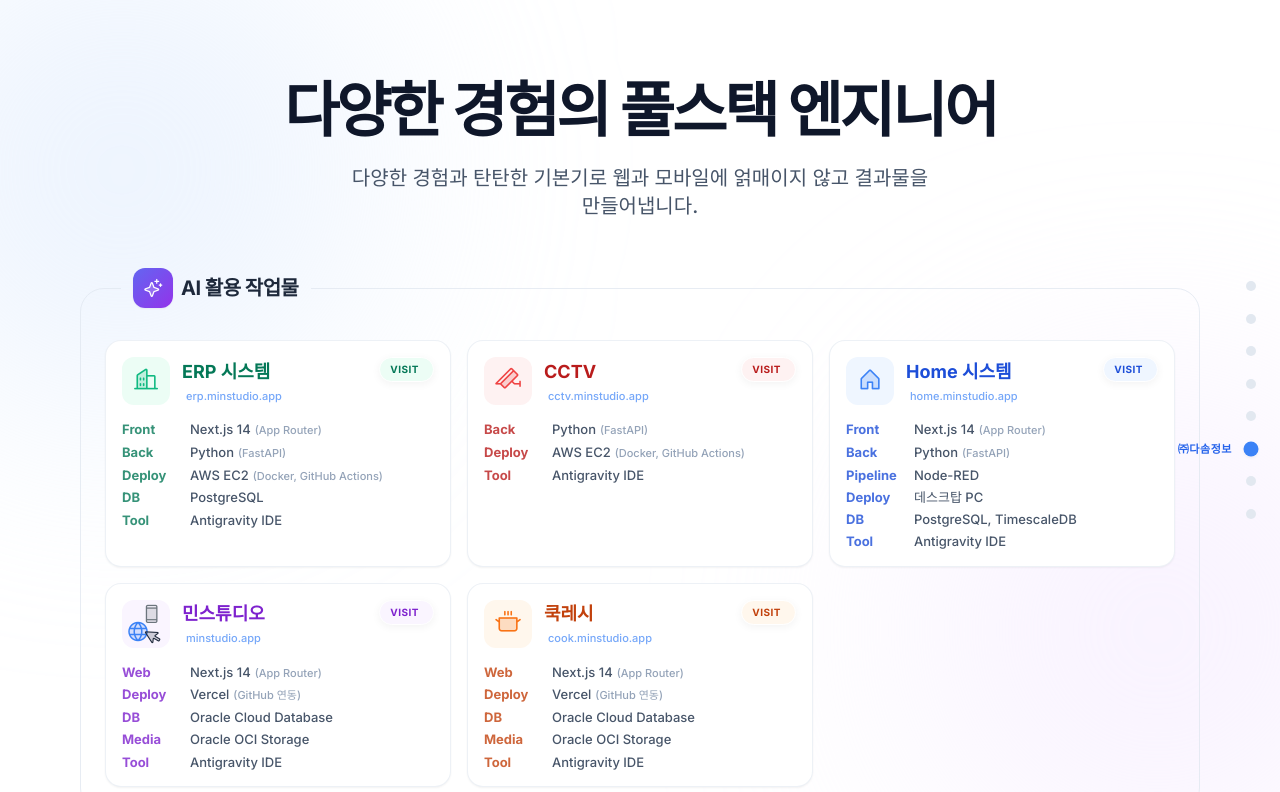
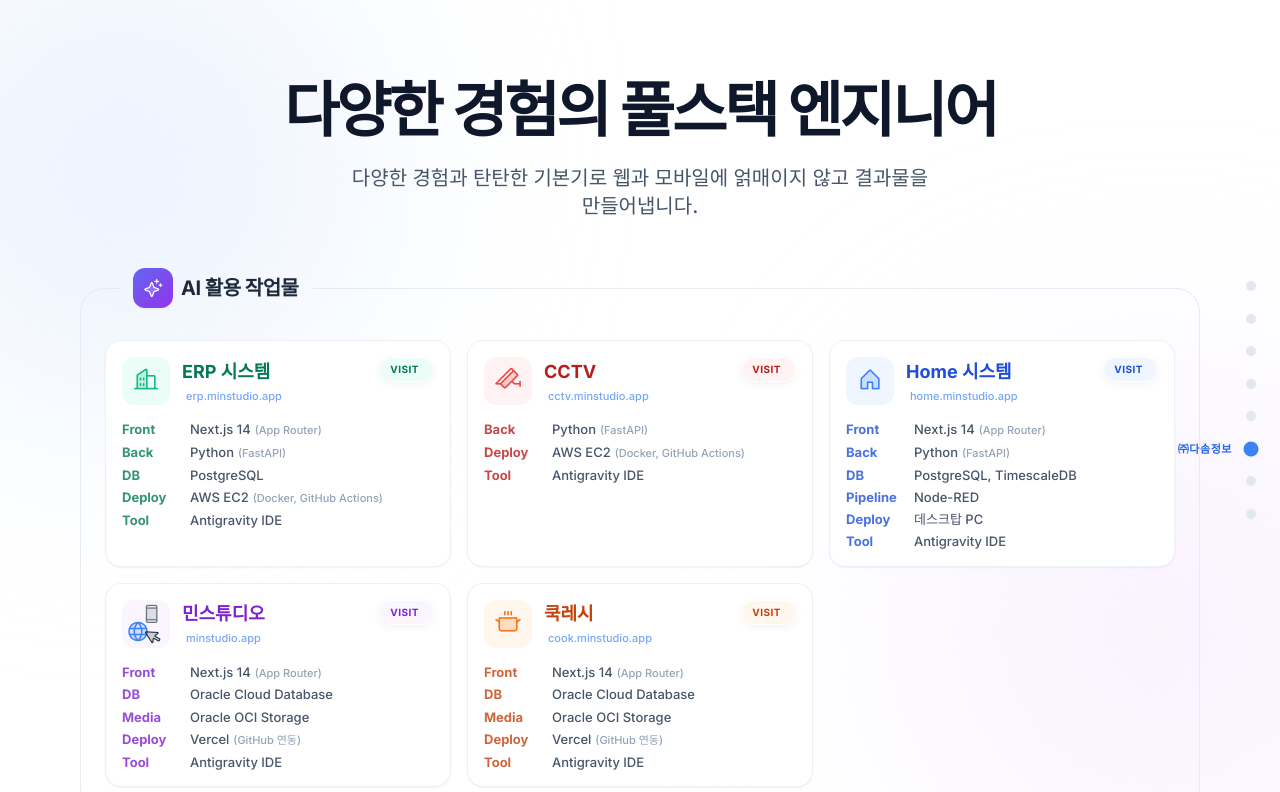
Before and after one commit to gyuminiai82/portfolio, a React (Vite) app: page / in a window 1280 px wide. Shown: the top 792 px of the page. Built offline with nearby package versions, Linux system fonts and the light colour scheme; a web font is replaced by a local one.

Commit message:
fix: AI 활용 작업물 내 카테고리(라벨) 이름 통일 및 출력 순서 정렬

```diff
--- a/src/components/AIWorks.jsx
+++ b/src/components/AIWorks.jsx
@@ -12,8 +12,8 @@ const aiWorksData = [
     items: [
       { label: "Front", value: "Next.js 14", sub: "(App Router)" },
       { label: "Back", value: "Python", sub: "(FastAPI)" },
+      { label: "DB", value: "PostgreSQL" },
       { label: "Deploy", value: "AWS EC2", sub: "(Docker, GitHub Actions)" },
-      { label: "DB", value: "PostgreSQL" },
       { label: "Tool", value: "Antigravity IDE" }
     ]
   },
@@ -42,9 +42,9 @@ const aiWorksData = [
     items: [
       { label: "Front", value: "Next.js 14", sub: "(App Router)" },
       { label: "Back", value: "Python", sub: "(FastAPI)" },
+      { label: "DB", value: "PostgreSQL, TimescaleDB" },
       { label: "Pipeline", value: "Node-RED" },
       { label: "Deploy", value: "데스크탑 PC" },
-      { label: "DB", value: "PostgreSQL, TimescaleDB" },
       { label: "Tool", value: "Antigravity IDE" }
     ]
   },
@@ -63,10 +63,10 @@ const aiWorksData = [
     textDark: "text-purple-700",
     iconColor: "#a855f7",
     items: [
-      { label: "Web", value: "Next.js 14", sub: "(App Router)" },
-      { label: "Deploy", value: "Vercel", sub: "(GitHub 연동)" },
+      { label: "Front", value: "Next.js 14", sub: "(App Router)" },
       { label: "DB", value: "Oracle Cloud Database" },
       { label: "Media", value: "Oracle OCI Storage" },
+      { label: "Deploy", value: "Vercel", sub: "(GitHub 연동)" },
       { label: "Tool", value: "Antigravity IDE" }
     ]
   },
@@ -79,10 +79,10 @@ const aiWorksData = [
     textDark: "text-orange-700",
     iconColor: "#f97316",
     items: [
-      { label: "Web", value: "Next.js 14", sub: "(App Router)" },
-      { label: "Deploy", value: "Vercel", sub: "(GitHub 연동)" },
+      { label: "Front", value: "Next.js 14", sub: "(App Router)" },
       { label: "DB", value: "Oracle Cloud Database" },
       { label: "Media", value: "Oracle OCI Storage" },
+      { label: "Deploy", value: "Vercel", sub: "(GitHub 연동)" },
       { label: "Tool", value: "Antigravity IDE" }
     ]
   }
```
